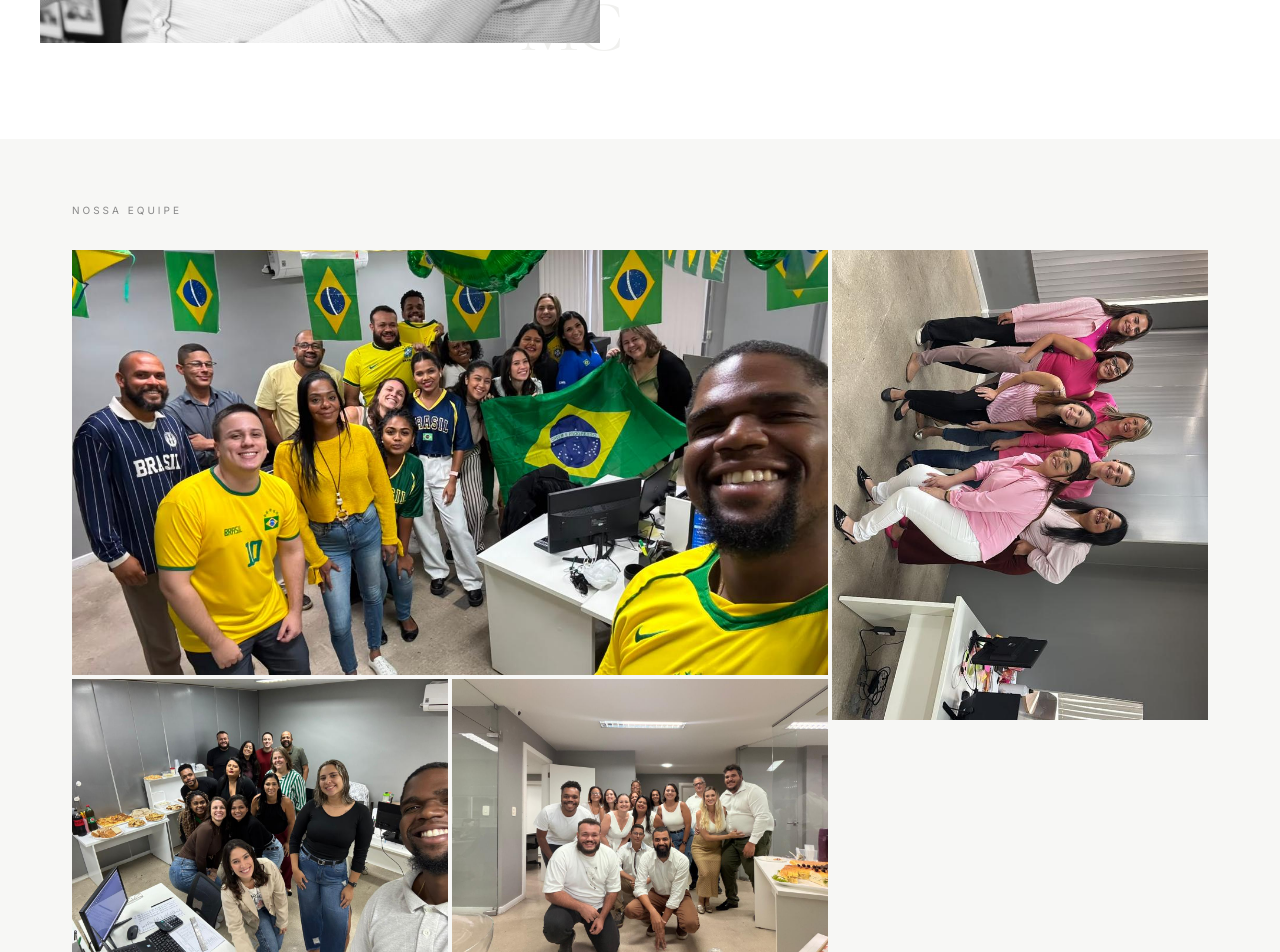
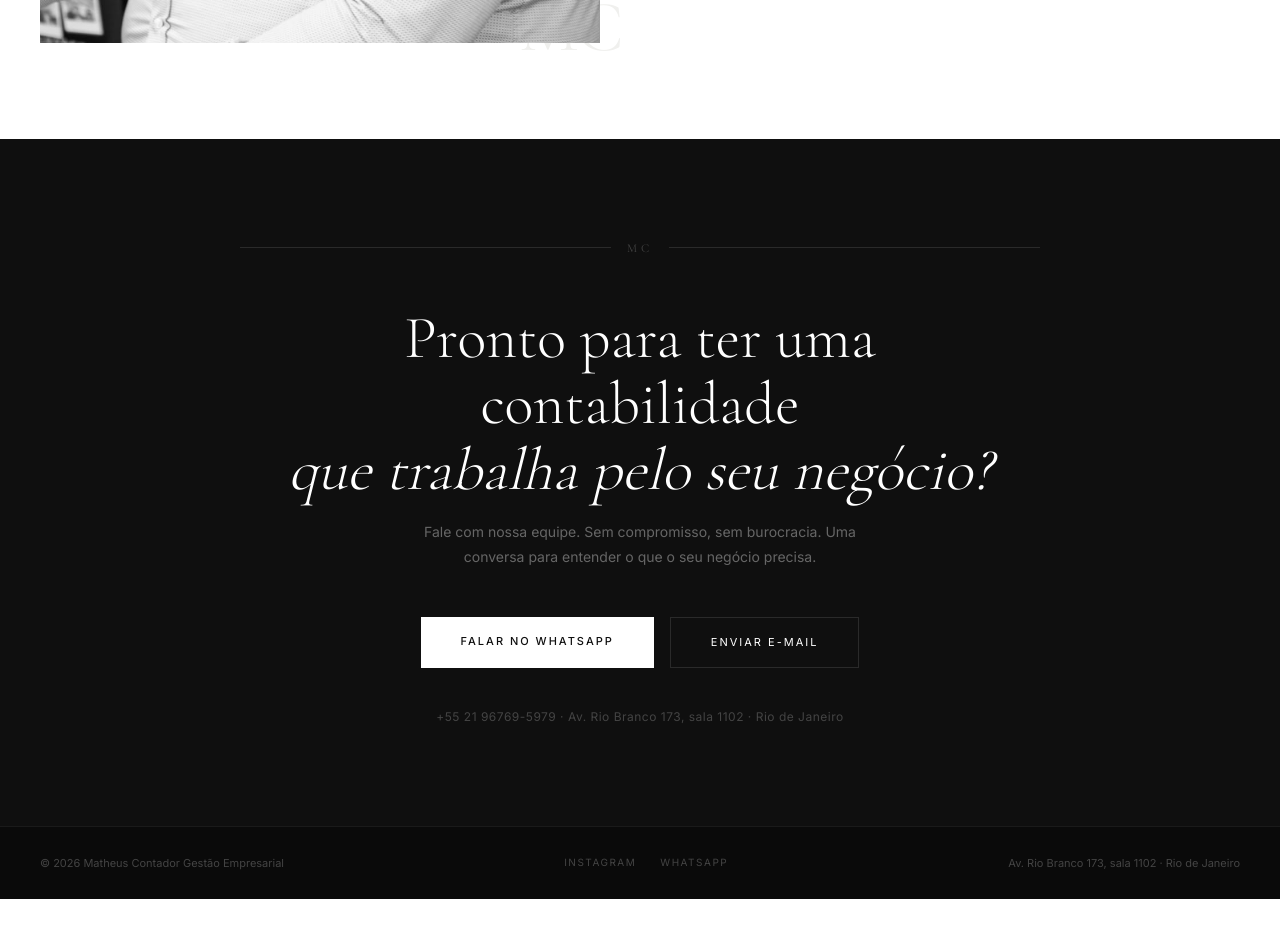
Before and after one commit to mcgestaoempresarial/matheus-contador, a Next.js app: page / in a window 1280 px wide. Shown: the part 4020-4972 px from the top of the page. After the commit the page ends 4919 px from the top, so only its background shows below. Built offline with nearby package versions, Linux system fonts and the light colour scheme.

Commit message:
remove: galeria de fotos da equipe

```diff
--- a/app/page.tsx
+++ b/app/page.tsx
@@ -447,36 +447,6 @@ export default function Home() {
         </div>
       </section>
 
-      {/* ── GALERIA EQUIPE ──────────────────────────────── */}
-      <section style={{ background: "#f7f7f5", padding: "0 0 96px" }}>
-        <div style={{ maxWidth: 1200, margin: "0 auto", padding: "0 32px" }}>
-          <p style={{ fontSize: 10, letterSpacing: "3px", textTransform: "uppercase", color: "#888", marginBottom: 32, paddingTop: 64 }}>
-            Nossa equipe
-          </p>
-          <div style={{
-            display: "grid",
-            gridTemplateColumns: "repeat(3, 1fr)",
-            gap: 4,
-          }}>
-            <div style={{ gridColumn: "span 2", aspectRatio: "16/9", overflow: "hidden", position: "relative" }}>
-              <Image src="/equipe/equipe-1.jpg" alt="Equipe MC Gestão Empresarial" fill style={{ objectFit: "cover" }} />
-            </div>
-            <div style={{ aspectRatio: "4/5", overflow: "hidden", position: "relative", gridRow: "span 2" }}>
-              <Image src="/equipe/equipe-4.jpg" alt="Equipe MC Gestão Empresarial" fill style={{ objectFit: "cover" }} />
-            </div>
-            <div style={{ aspectRatio: "4/3", overflow: "hidden", position: "relative" }}>
-              <Image src="/equipe/equipe-2.jpg" alt="Equipe MC Gestão Empresarial" fill style={{ objectFit: "cover" }} />
-            </div>
-            <div style={{ aspectRatio: "4/3", overflow: "hidden", position: "relative" }}>
-              <Image src="/equipe/equipe-3.jpg" alt="Equipe MC Gestão Empresarial" fill style={{ objectFit: "cover" }} />
-            </div>
-            <div style={{ aspectRatio: "4/3", overflow: "hidden", position: "relative" }}>
-              <Image src="/equipe/equipe-5.jpg" alt="Escritório MC Gestão Empresarial" fill style={{ objectFit: "cover" }} />
-            </div>
-          </div>
-        </div>
-      </section>
-
       {/* ── CTA FINAL ───────────────────────────────────── */}
       <section style={{ background: "#0f0f0f", padding: "100px 32px" }}>
         <div style={{ maxWidth: 800, margin: "0 auto", textAlign: "center" }}>
```
